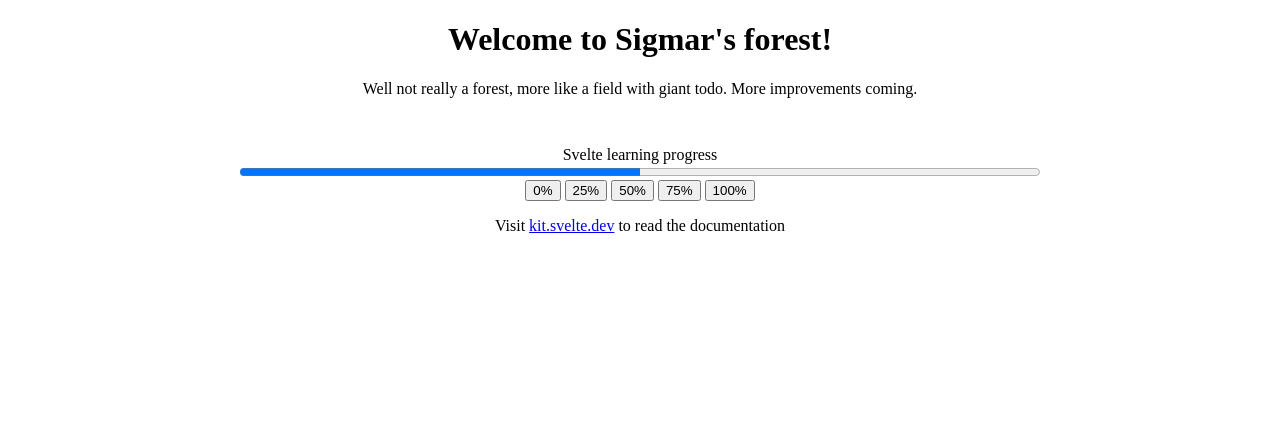
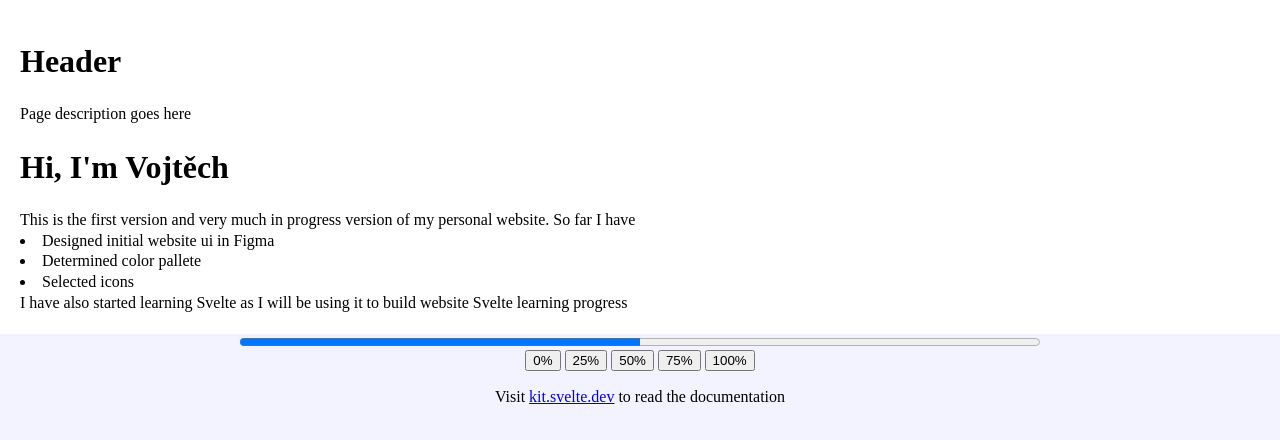
Before and after one commit to vojtechmarek-dev/vojtechmarek.dev, a SvelteKit app: page / in a window 1280 px wide. Shown: the top 440 px of the page. Built offline with nearby package versions, Linux system fonts and the light colour scheme.

Commit message:
first basic layout of welcome page

```diff
--- /dev/null
+++ b/src/lib/scss/global.scss
@@ -0,0 +1,16 @@
+
+
+body {
+	margin: 0;
+	transition: all 0.4s ease;
+	line-height: 1.3;
+	scroll-behavior: smooth;
+
+	height: 100%;
+	min-height: 100vh;
+	/* safari viewport bug fix */
+	min-height: -webkit-fill-available;
+
+	width: 100%;
+	overflow-x: hidden;
+}
--- /dev/null
+++ b/src/routes/+layout.svelte
@@ -0,0 +1,56 @@
+<script>
+  import { description, keywords, title, siteBaseUrl } from '$lib/data/meta';
+  import '$lib/scss/global.scss';
+</script>
+
+<svelte:head>
+  <link rel="“canonical”" href={siteBaseUrl} />
+  <meta name="keywords" content={keywords.join(', ')} />
+
+  <meta name="description" content={description} />
+  <meta property="og:description" content={description} />
+  <title>{title}</title>
+</svelte:head>
+
+<div class="container">
+  <div class="header">
+    <h1>Header</h1>
+    <p class="description">Page description goes here</p>
+    <h1>Hi, I'm Vojtěch</h1>
+
+    <div class="subtitle">
+      This is the first version and very much in progress version of my personal website. So far I
+      have
+      <li>Designed initial website ui in Figma</li>
+      <li>Determined color pallete</li>
+      <li>Selected icons</li>
+    </div>
+    I have also started learning Svelte as I will be using it to build website Svelte learning progress
+  </div>
+
+  <main>
+    <slot />
+  </main>
+</div>
+
+<style>
+  .container {
+    display: flex;
+    flex-direction: column;
+    height: 100vh;
+  }
+
+  .header {
+    background-color: white;
+    padding: 20px;
+  }
+
+  .description {
+    margin-bottom: 20px;
+  }
+
+  main {
+    flex-grow: 1;
+    background-color: #F3F2FF;
+  }
+</style>
--- a/src/routes/+page.svelte
+++ b/src/routes/+page.svelte
@@ -8,13 +8,6 @@
 
 
 <div class="centered-div">
-    <h1>Welcome to Sigmar's forest!</h1>
-
-    <div class="subtitle">
-        Well not really a forest, more like a field with giant todo. More improvements coming.
-    </div>
-
-    Svelte learning progress
     <progress value={$progress}></progress>
     {#if $progress == 1}
         <div class="subtitle">
```
